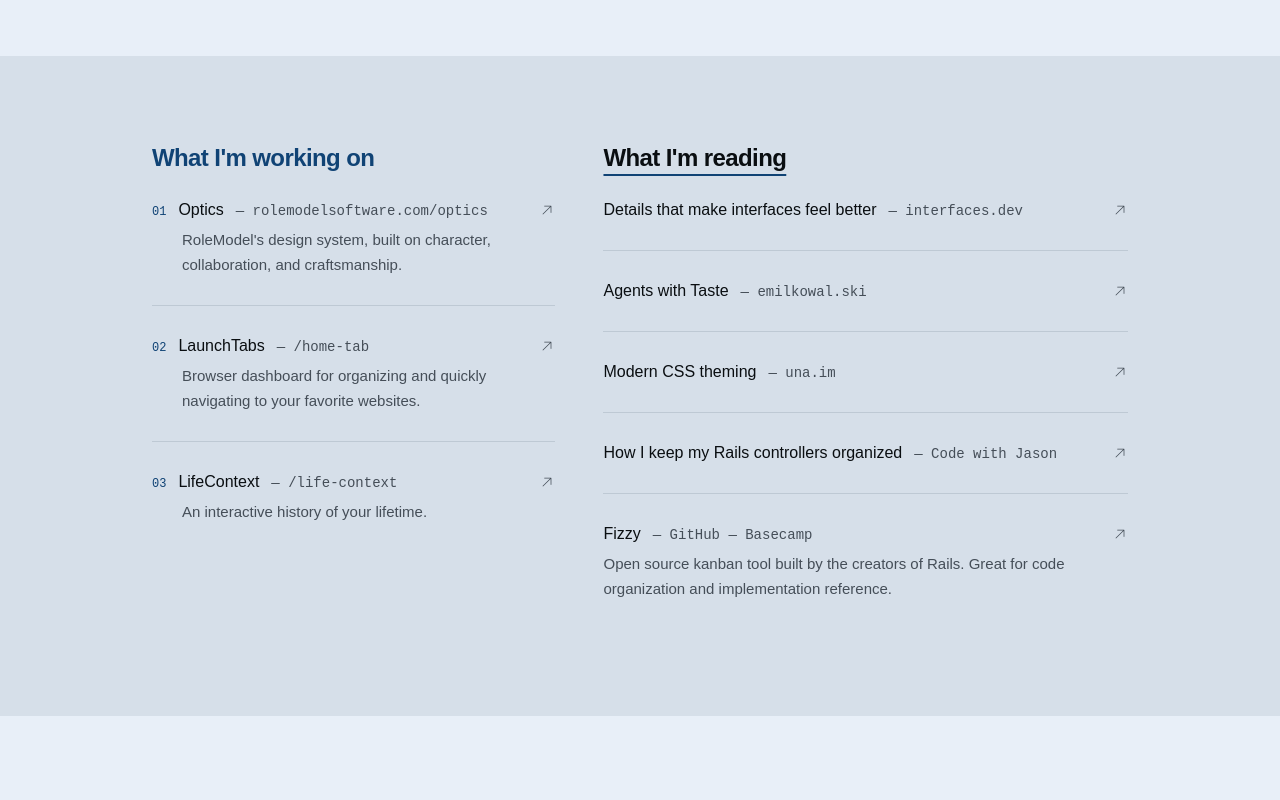
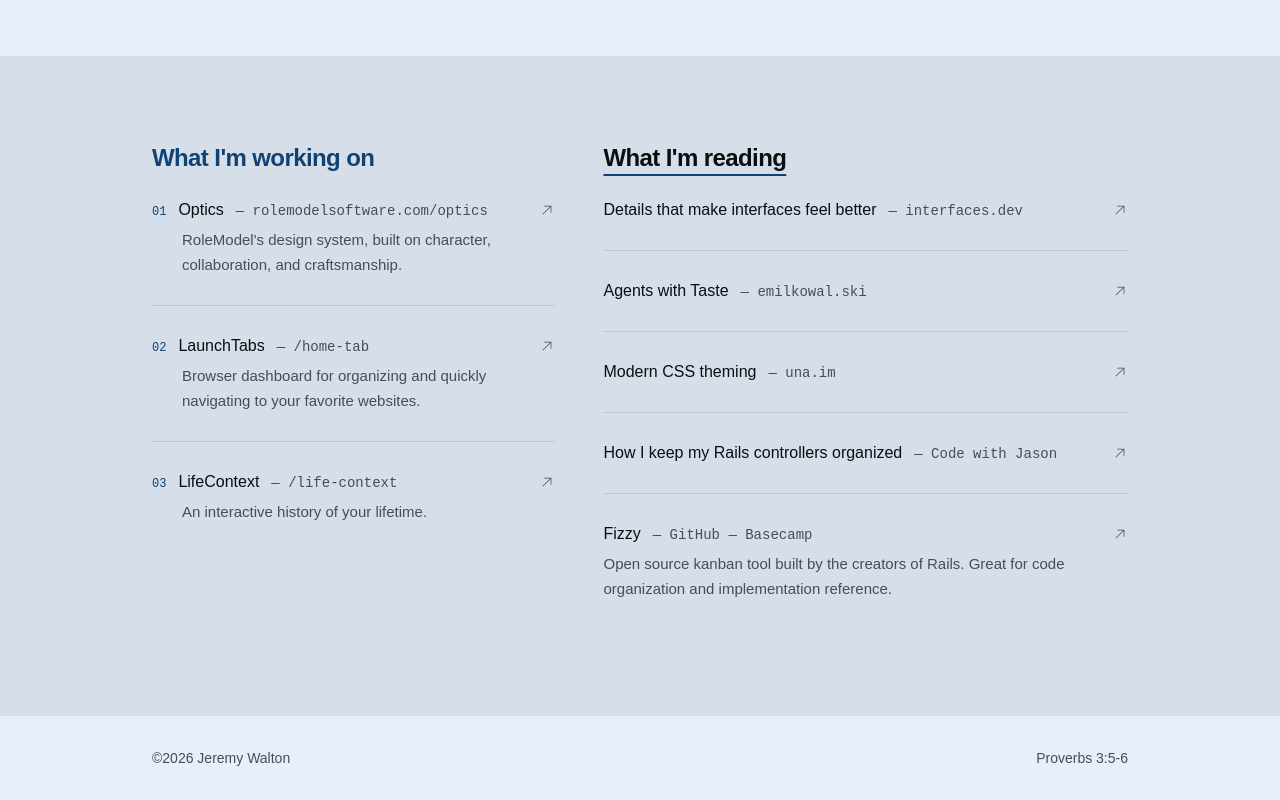
Before and after one commit to Jeremy-Walton/jeremy-walton.github.io, a React (Vite) app: page / in a window 1280 px wide. Shown: the part 469-1269 px from the top of the page. Before the commit the page ends 1185 px from the top, so only its background shows below. Built offline with nearby package versions, Linux system fonts and the light colour scheme.

Commit message:
Add footer

```diff
--- a/src/App.tsx
+++ b/src/App.tsx
@@ -22,6 +22,19 @@
           </div>
         </section>
       </main>
+      <footer className="bg-background">
+        <div className="mx-auto flex max-w-5xl items-center justify-between gap-4 px-6 py-8 text-sm text-muted-foreground">
+          <span>&copy;2026 Jeremy Walton</span>
+          <a
+            href="https://www.bible.com/bible/59/PRO.3.5-6.ESV"
+            target="_blank"
+            rel="noreferrer"
+            className="transition-colors duration-150 hover:text-primary"
+          >
+            Proverbs 3:5-6
+          </a>
+        </div>
+      </footer>
     </div>
   );
 }
```
Also changed, not shown: 1 other file (tests, documents, lock files or other folders).
